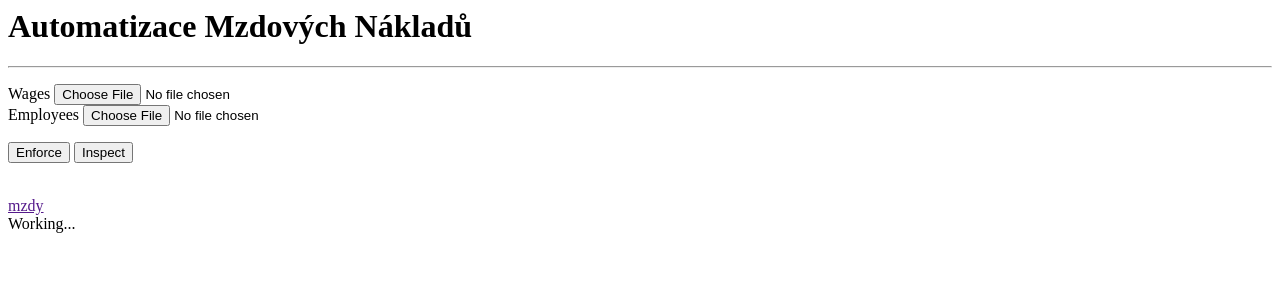
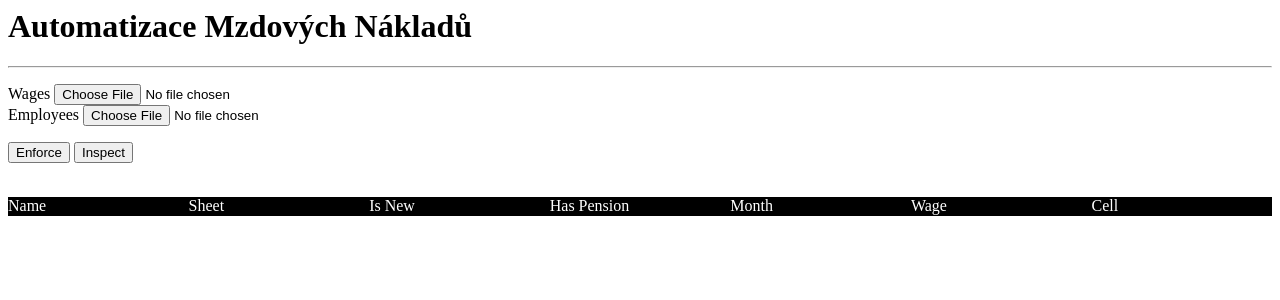
Before and after one commit to adidas-official/amn3, a Django app: page / in a window 1280 px wide. Shown: the top 300 px of the page. Run offline with Django 4.2, Linux system fonts and the light colour scheme.

Commit message:
Table on page
Data is correctly send as json to front-end, javascript function then
makes a table using flexbox

```diff
--- a/overseer/dragonsdenn/templates/dragonsdenn/home.html
+++ b/overseer/dragonsdenn/templates/dragonsdenn/home.html
@@ -3,7 +3,7 @@
     <title>Home</title>
     <script src="https://code.jquery.com/jquery-3.6.0.min.js"></script>
     {% load static %}
-    <script type="text/javascript" src="{% static 'dragonsdenn/js/send2server.js' %}"></script>
+    <link rel="stylesheet" href="{% static 'dragonsdenn/css/style.css' %}">
 </head>
 <body>
     <h1>Automatizace Mzdových Nákladů</h1>
@@ -25,9 +25,18 @@
         </form>
     </div>
     <br>
-    <a href="">mzdy</a>
     <div id="result">
-        <span id="result-text">Working...</span>
+        <div id="result-header">
+            <span>Name</span>
+            <span>Sheet</span>
+            <span>Is New</span>
+            <span>Has Pension</span>
+            <span>Month</span>
+            <span>Wage</span>
+            <span>Cell</span>
+        </div>
     </div>
 </body>
+<script type="text/javascript" src="{% static 'dragonsdenn/js/send2server.js' %}"></script>
+<script type="text/javascript" src="{% static 'dragonsdenn/js/tables.js'%}"></script>
 </html>
--- a/overseer/dragonsdenn/vanguard.py
+++ b/overseer/dragonsdenn/vanguard.py
@@ -7,7 +7,7 @@ from io import StringIO
 
 # Local imports
 from . import servant, paths
-from .logger import logger
+from .courier import logger
 
 
 
--- /dev/null
+++ b/overseer/static/dragonsdenn/css/style.css
@@ -0,0 +1,31 @@
+#result-header {
+    background: black;
+    color: white;
+}
+#result-header, .row {
+    display: flex;
+    flex-direction: row;
+    justify-content: space-around;
+    border-bottom: 1px solid black;
+}
+.row {
+    display: flex;
+    flex-direction: row;
+    justify-content: space-around;
+}
+#result * {
+    flex-basis: 100%
+}
+ul {
+    margin: 0; padding: 0;
+}
+li {
+    list-style: none;
+}
+#result li:nth-child(n+2) {
+    display: none;
+}
+.row:hover {
+    background: #eee;
+    cursor: pointer;
+}
--- a/overseer/static/dragonsdenn/js/send2server.js
+++ b/overseer/static/dragonsdenn/js/send2server.js
@@ -15,6 +15,49 @@ $(document).ready(function() {
 
 });
 
+function displayResult(result) {
+    var month_keys =['month', 'payout', 'cell'];
+    for (var i = 0; i < result.length; i++) {
+        console.log(result[i]);
+        var name = result[i].name;
+        var sheet = result[i].sheet;
+        var is_new = result[i].new;
+        var pension = result[i].pension;
+        var months = result[i].months;
+
+        var row = "<div class='row'>";
+        row += "<span>" + name + "</span>";
+        row += "<span>" + sheet + "</span>";
+        row += "<span>" + is_new + "</span>";
+        row += "<span>" + pension + "</span>";
+        row += "<ul>";
+        for (var j = 0; j < months.length; j++) {
+            row += "<li>";
+            row += months[j].month;
+            row += "</li>";
+        };
+        row += "</ul>";
+        row += "<ul>";
+        for (var j = 0; j < months.length; j++) {
+            row += "<li>";
+            row += months[j].payout;
+            row += "</li>";
+        };
+        row += "</ul>";
+        row += "<ul>";
+        for (var j = 0; j < months.length; j++) {
+            row += "<li>";
+            row += months[j].cell;
+            row += "</li>";
+        };
+        row += "</ul>";
+        row += "</div>";
+
+        $("#result").append(row);
+        // console.log(result[i].name);
+    };
+};
+
 async function enforce(csrf_token) {
 
     var form = document.getElementById('run-form');
@@ -30,8 +73,8 @@ async function enforce(csrf_token) {
             }
         });
         const data = await response.json();
-        console.log(data);
-        $("#result-text").text(data['result']);
+        displayResult(data['result'][0]);
+        // $("#result-text").text(data['result']);
     } catch (error) {
         console.error(error);
     }
--- /dev/null
+++ b/overseer/static/dragonsdenn/js/tables.js
@@ -0,0 +1,4 @@
+$('#result').on('click', '.row', function() {
+    console.log('sanity check');
+    $(this).find('li:nth-child(n+2)').toggle('display: none;');
+});
```
Also changed, not shown: overseer/dragonsdenn/courier.py (renamed from overseer/dragonsdenn/logger.py, +7 -0 lines), overseer/dragonsdenn/enforcer.py (+7 -16 lines), overseer/dragonsdenn/message_formater.py (deleted, +0 -11 lines).
